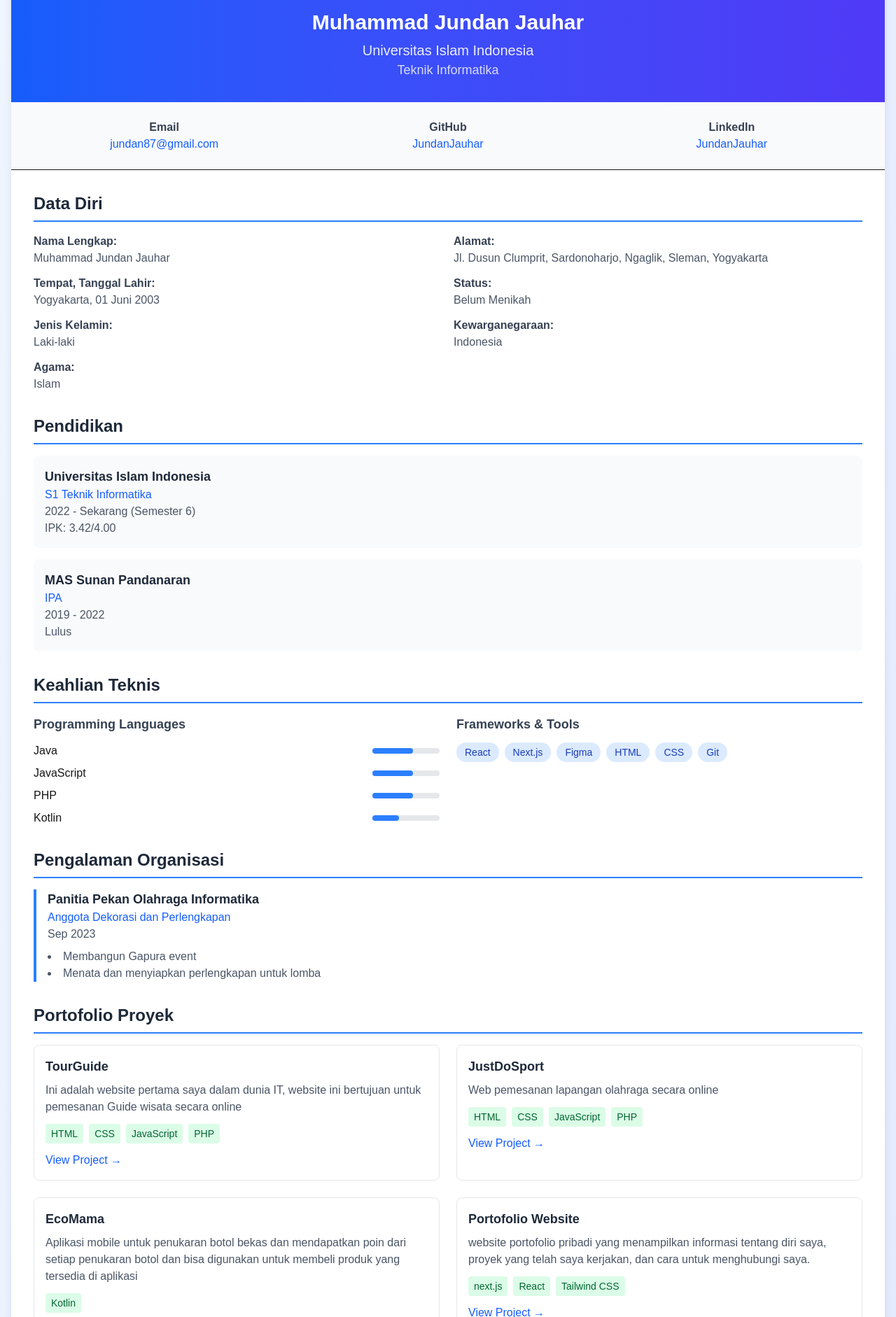
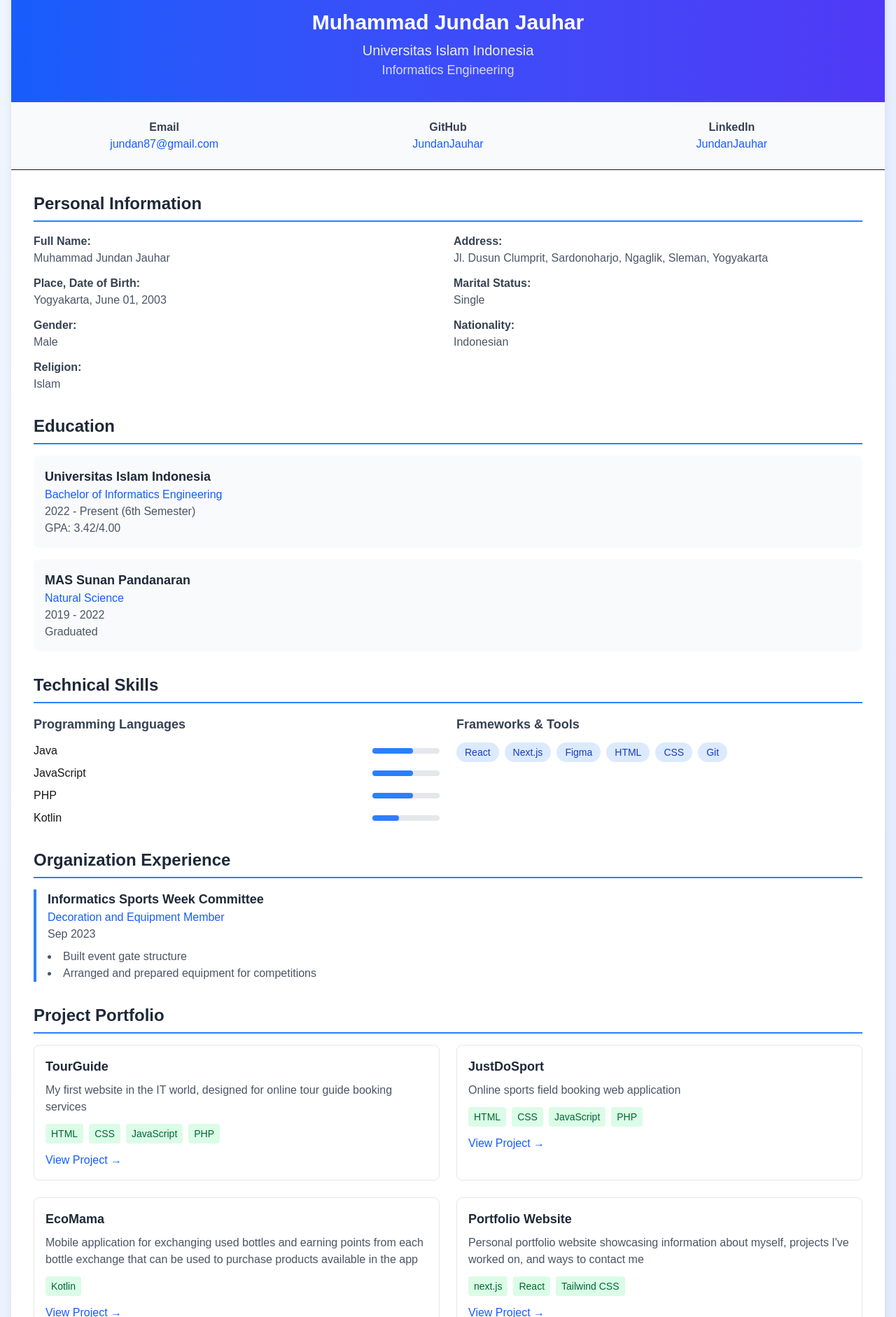
Before and after one commit to JundanJauhar/portfolio-website, a Next.js app: page / in a window 1280 px wide. Shown: the part 338-2220 px from the top of the page at 70% size. Built offline with nearby package versions, Linux system fonts and the light colour scheme.

Commit message:
add certificate and update describe certificate

```diff
--- a/src/app/cv/page.tsx
+++ b/src/app/cv/page.tsx
@@ -16,7 +16,7 @@ export default function CVPage() {
     try {
       console.log('Starting PDF generation...');
 
-      // Generate canvas dari HTML yang tersembunyi
+      // Generate canvas from hidden HTML
       const canvas = await html2canvas(cvRef.current, {
         scale: 2,
         useCORS: true,
@@ -29,7 +29,7 @@ export default function CVPage() {
 
       console.log('Canvas generated successfully');
 
-      // Buat PDF
+      // Create PDF
       const imgData = canvas.toDataURL('image/png');
       const pdf = new jsPDF('p', 'mm', 'a4');
 
@@ -38,7 +38,7 @@ export default function CVPage() {
       const imgWidth = canvas.width;
       const imgHeight = canvas.height;
 
-      // Calculate ratio untuk fit ke halaman
+      // Calculate ratio to fit the page
       const ratio = Math.min(pdfWidth / (imgWidth * 0.264583), pdfHeight / (imgHeight * 0.264583));
       const imgX = (pdfWidth - (imgWidth * 0.264583 * ratio)) / 2;
       const imgY = 0;
@@ -52,24 +52,24 @@ export default function CVPage() {
 
       console.log('PDF download initiated');
 
-      // Redirect ke halaman utama setelah 3 detik
+      // Redirect to main page after 3 seconds
       setTimeout(() => {
         router.push('/');
       }, 3000);
     } catch (error) {
       console.error('Error generating PDF:', error);
       const errorMessage = error instanceof Error ? error.message : 'Unknown error';
-      alert(`Gagal generate PDF: ${errorMessage}`);
+      alert(`Failed to generate PDF: ${errorMessage}`);
       router.push('/');
     }
   }, [router]);
 
-  // Auto generate PDF ketika component dimount
+  // Auto generate PDF when component mounts
   useEffect(() => {
     const timer = setTimeout(() => {
       console.log('Starting PDF generation after delay...');
       generatePDF();
-    }, 2000); // Tingkatkan delay ke 2 detik
+    }, 2000); // Increase delay to 2 seconds
 
     return () => clearTimeout(timer);
   }, [generatePDF]);
@@ -127,23 +127,23 @@ export default function CVPage() {
             {/* Personal Information */}
             <section>
               <h3 style={{ fontSize: '18px', fontWeight: 'bold', color: '#111827', marginBottom: '12px', paddingBottom: '4px', borderBottom: '2px solid #2563eb' }}>
-                INFORMASI PRIBADI
+                PERSONAL INFORMATION
               </h3>
               <div style={{ fontSize: '14px' }}>
-                <p style={{ margin: '8px 0' }}><strong>Nama:</strong> {personalData.fullName}</p>
-                <p style={{ margin: '8px 0' }}><strong>TTL:</strong> {personalData.birthPlace}, {personalData.birthDate}</p>
-                <p style={{ margin: '8px 0' }}><strong>Jenis Kelamin:</strong> {personalData.gender}</p>
-                <p style={{ margin: '8px 0' }}><strong>Agama:</strong> {personalData.religion}</p>
-                <p style={{ margin: '8px 0' }}><strong>Status:</strong> {personalData.maritalStatus}</p>
-                <p style={{ margin: '8px 0' }}><strong>Kewarganegaraan:</strong> {personalData.nationality}</p>
-                <p style={{ margin: '8px 0' }}><strong>Alamat:</strong> {personalData.address}</p>
+                <p style={{ margin: '8px 0' }}><strong>Name:</strong> {personalData.fullName}</p>
+                <p style={{ margin: '8px 0' }}><strong>Place, Date of Birth:</strong> {personalData.birthPlace}, {personalData.birthDate}</p>
+                <p style={{ margin: '8px 0' }}><strong>Gender:</strong> {personalData.gender}</p>
+                <p style={{ margin: '8px 0' }}><strong>Religion:</strong> {personalData.religion}</p>
+                <p style={{ margin: '8px 0' }}><strong>Marital Status:</strong> {personalData.maritalStatus}</p>
+                <p style={{ margin: '8px 0' }}><strong>Nationality:</strong> {personalData.nationality}</p>
+                <p style={{ margin: '8px 0' }}><strong>Address:</strong> {personalData.address}</p>
               </div>
             </section>
 
             {/* Languages */}
             <section>
               <h3 style={{ fontSize: '18px', fontWeight: 'bold', color: '#111827', marginBottom: '12px', paddingBottom: '4px', borderBottom: '2px solid #2563eb' }}>
-                BAHASA
+                LANGUAGES
               </h3>
               <div style={{ fontSize: '14px' }}>
                 {languagesData.map((lang, index) => (
@@ -158,7 +158,7 @@ export default function CVPage() {
             {/* Skills */}
             <section>
               <h3 style={{ fontSize: '18px', fontWeight: 'bold', color: '#111827', marginBottom: '12px', paddingBottom: '4px', borderBottom: '2px solid #2563eb' }}>
-                KEAHLIAN TEKNIS
+                TECHNICAL SKILLS
               </h3>
               <div style={{ fontSize: '14px' }}>
                 <div style={{ marginBottom: '12px' }}>
@@ -180,7 +180,7 @@ export default function CVPage() {
             {/* Education */}
             <section>
               <h3 style={{ fontSize: '18px', fontWeight: 'bold', color: '#111827', marginBottom: '12px', paddingBottom: '4px', borderBottom: '2px solid #2563eb' }}>
-                PENDIDIKAN
+                EDUCATION
               </h3>
               {educationData.map((edu, index) => (
                 <div key={index} style={{ marginBottom: '16px' }}>
@@ -199,7 +199,7 @@ export default function CVPage() {
             {/* Organization Experience */}
             <section>
               <h3 style={{ fontSize: '18px', fontWeight: 'bold', color: '#111827', marginBottom: '12px', paddingBottom: '4px', borderBottom: '2px solid #2563eb' }}>
-                PENGALAMAN ORGANISASI
+                ORGANIZATION EXPERIENCE
               </h3>
               {organizationData.map((exp, index) => (
                 <div key={index} style={{ marginBottom: '16px' }}>
@@ -222,7 +222,7 @@ export default function CVPage() {
             {/* Projects */}
             <section>
               <h3 style={{ fontSize: '18px', fontWeight: 'bold', color: '#111827', marginBottom: '12px', paddingBottom: '4px', borderBottom: '2px solid #2563eb' }}>
-                PORTFOLIO PROYEK
+                PROJECT PORTFOLIO
               </h3>
               <div>
                 {projectsData.map((project, index) => (
@@ -243,7 +243,7 @@ export default function CVPage() {
             {/* Certificates */}
             <section>
               <h3 style={{ fontSize: '18px', fontWeight: 'bold', color: '#111827', marginBottom: '12px', paddingBottom: '4px', borderBottom: '2px solid #2563eb' }}>
-                SERTIFIKAT
+                CERTIFICATES
               </h3>
               <div>
                 {certificatesData.map((cert, index) => (
--- a/src/components/Certificates.tsx
+++ b/src/components/Certificates.tsx
@@ -16,7 +16,7 @@ export default function Certificates({ certificates }: CertificatesProps) {
   return (
     <section>
       <h2 className="text-2xl font-bold text-gray-800 mb-4 border-b-2 border-blue-500 pb-2">
-        Sertifikat
+        Certificates
       </h2>
       <div className="space-y-3 ">
         {certificates.map((cert, index) => (
--- a/src/components/Education.tsx
+++ b/src/components/Education.tsx
@@ -15,7 +15,7 @@ export default function Education({ education }: EducationProps) {
   return (
     <section>
       <h2 className="text-2xl font-bold text-gray-800 mb-4 border-b-2 border-blue-500 pb-2">
-        Pendidikan
+        Education
       </h2>
       <div className="space-y-4">
         {education.map((edu, index) => (
--- a/src/components/Footer.tsx
+++ b/src/components/Footer.tsx
@@ -11,7 +11,7 @@ export default function Footer({ onDownloadCV, onContact }: FooterProps) {
   return (
     <div className="bg-gray-50 p-6 text-center border-t">
       <p className="text-gray-600">
-        Terima kasih atas perhatiannya. Saya siap untuk berkontribusi dan belajar dalam program magang ini.
+        Thank you for your attention. I am ready to contribute and learn in this internship program.
       </p>
       <div className="mt-4 flex flex-col md:flex-row md:justify-center md:items-center gap-4">
         <button
@@ -24,7 +24,7 @@ export default function Footer({ onDownloadCV, onContact }: FooterProps) {
           onClick={onContact}
           className="border border-blue-600 text-blue-600 px-6 py-2 rounded-lg hover:bg-blue-50 transition-colors"
         >
-          Hubungi Saya
+          Contact Me
         </button>
       </div>
     </div>
--- a/src/components/LanguageSkills.tsx
+++ b/src/components/LanguageSkills.tsx
@@ -13,7 +13,7 @@ export default function LanguageSkills({ languages }: LanguageSkillsProps) {
   return (
     <section>
       <h2 className="text-2xl font-bold text-gray-800 mb-4 border-b-2 border-blue-500 pb-2">
-        Kemampuan Bahasa
+        Language Skills
       </h2>
       <div className="grid grid-cols-1 md:grid-cols-3 gap-4">
         {languages.map((language, index) => (
--- a/src/components/Motivation.tsx
+++ b/src/components/Motivation.tsx
@@ -8,7 +8,7 @@ export default function Motivation({ motivationText }: MotivationProps) {
   return (
     <section>
       <h2 className="text-2xl font-bold text-gray-800 mb-4 border-b-2 border-blue-500 pb-2">
-        Motivasi Magang
+        Internship Motivation
       </h2>
       <div className="bg-blue-50 p-6 rounded-lg">
         <p className="text-gray-700 leading-relaxed">
--- a/src/components/OrganizationExperience.tsx
+++ b/src/components/OrganizationExperience.tsx
@@ -15,7 +15,7 @@ export default function OrganizationExperience({ experiences }: OrganizationExpe
   return (
     <section>
       <h2 className="text-2xl font-bold text-gray-800 mb-4 border-b-2 border-blue-500 pb-2">
-        Pengalaman Organisasi
+        Organization Experience
       </h2>
       <div className="space-y-4">
         {experiences.map((exp, index) => (
--- a/src/components/PersonalData.tsx
+++ b/src/components/PersonalData.tsx
@@ -19,38 +19,38 @@ export default function PersonalData({ personalInfo }: PersonalDataProps) {
   return (
     <section>
       <h2 className="text-2xl font-bold text-gray-800 mb-4 border-b-2 border-blue-500 pb-2">
-        Data Diri
+        Personal Information
       </h2>
       <div className="grid grid-cols-1 md:grid-cols-2 gap-4">
         <div className="space-y-3">
           <div>
-            <span className="font-semibold text-gray-700">Nama Lengkap:</span>
+            <span className="font-semibold text-gray-700">Full Name:</span>
             <p className="text-gray-600">{personalInfo.fullName}</p>
           </div>
           <div>
-            <span className="font-semibold text-gray-700">Tempat, Tanggal Lahir:</span>
+            <span className="font-semibold text-gray-700">Place, Date of Birth:</span>
             <p className="text-gray-600">{personalInfo.birthPlace}, {personalInfo.birthDate}</p>
           </div>
           <div>
-            <span className="font-semibold text-gray-700">Jenis Kelamin:</span>
+            <span className="font-semibold text-gray-700">Gender:</span>
             <p className="text-gray-600">{personalInfo.gender}</p>
           </div>
           <div>
-            <span className="font-semibold text-gray-700">Agama:</span>
+            <span className="font-semibold text-gray-700">Religion:</span>
             <p className="text-gray-600">{personalInfo.religion}</p>
           </div>
         </div>
         <div className="space-y-3">
           <div>
-            <span className="font-semibold text-gray-700">Alamat:</span>
+            <span className="font-semibold text-gray-700">Address:</span>
             <p className="text-gray-600">{personalInfo.address}</p>
           </div>
           <div>
-            <span className="font-semibold text-gray-700">Status:</span>
+            <span className="font-semibold text-gray-700">Marital Status:</span>
             <p className="text-gray-600">{personalInfo.maritalStatus}</p>
           </div>
           <div>
-            <span className="font-semibold text-gray-700">Kewarganegaraan:</span>
+            <span className="font-semibold text-gray-700">Nationality:</span>
             <p className="text-gray-600">{personalInfo.nationality}</p>
           </div>
         </div>
--- a/src/components/ProjectPortfolio.tsx
+++ b/src/components/ProjectPortfolio.tsx
@@ -17,7 +17,7 @@ export default function ProjectPortfolio({ projects }: ProjectPortfolioProps) {
   return (
     <section>
       <h2 className="text-2xl font-bold text-gray-800 mb-4 border-b-2 border-blue-500 pb-2">
-        Portofolio Proyek
+        Project Portfolio
       </h2>
       <div className="grid grid-cols-1 md:grid-cols-2 gap-6">
         {projects.map((project, index) => (
--- a/src/components/Skills.tsx
+++ b/src/components/Skills.tsx
@@ -22,7 +22,7 @@ export default function Skills({ skills }: SkillsProps) {
   return (
     <section>
       <h2 className="text-2xl font-bold text-gray-800 mb-4 border-b-2 border-blue-500 pb-2">
-        Keahlian Teknis
+        Technical Skills
       </h2>
       <div className="grid grid-cols-1 md:grid-cols-2 gap-6">
         <div>
--- a/src/data/portfolioData.ts
+++ b/src/data/portfolioData.ts
@@ -1,8 +1,8 @@
-// Data untuk halaman portfolio
+// Portfolio page data
 export const userData = {
   name: "Muhammad Jundan Jauhar",
   title: "Universitas Islam Indonesia",
-  subtitle: "Teknik Informatika",
+  subtitle: "Informatics Engineering",
   img: "/profile.jpg"
 };
 
@@ -16,26 +16,26 @@ export const contactData = {
 export const personalData = {
   fullName: "Muhammad Jundan Jauhar",
   birthPlace: "Yogyakarta",
-  birthDate: "01 Juni 2003",
-  gender: "Laki-laki",
+  birthDate: "June 01, 2003",
+  gender: "Male",
   religion: "Islam",
   address: "Jl. Dusun Clumprit, Sardonoharjo, Ngaglik, Sleman, Yogyakarta",
-  maritalStatus: "Belum Menikah",
-  nationality: "Indonesia"
+  maritalStatus: "Single",
+  nationality: "Indonesian"
 };
 
 export const educationData = [
   {
     institution: "Universitas Islam Indonesia",
-    degree: "S1 Teknik Informatika",
-    period: "2022 - Sekarang (Semester 6)",
-    grade: "IPK: 3.42/4.00"
+    degree: "Bachelor of Informatics Engineering",
+    period: "2022 - Present (6th Semester)",
+    grade: "GPA: 3.42/4.00"
   },
   {
     institution: "MAS Sunan Pandanaran",
-    degree: "IPA",
+    degree: "Natural Science",
     period: "2019 - 2022",
-    grade: "Lulus"
+    grade: "Graduated"
   }
 ];
 
@@ -53,12 +53,12 @@ export const skillsData = {
 
 export const organizationData = [
   {
-    organization: "Panitia Pekan Olahraga Informatika",
-    position: "Anggota Dekorasi dan Perlengkapan",
+    organization: "Informatics Sports Week Committee",
+    position: "Decoration and Equipment Member",
     period: "Sep 2023",
     responsibilities: [
-      "Membangun Gapura event",
-      "Menata dan menyiapkan perlengkapan untuk lomba"
+      "Built event gate structure",
+      "Arranged and prepared equipment for competitions"
     ]
   }
 ];
@@ -66,25 +66,25 @@ export const organizationData = [
 export const projectsData = [
   {
     title: "TourGuide",
-    description: "Ini adalah website pertama saya dalam dunia IT, website ini bertujuan untuk pemesanan Guide wisata secara online",
+    description: "My first website in the IT world, designed for online tour guide booking services",
     technologies: ["HTML", "CSS", "JavaScript", "PHP"],
     link: "https://github.com/JundanJauhar/TourGuide",
   },
   {
     title: "JustDoSport",
-    description: "Web pemesanan lapangan olahraga secara online",
+    description: "Online sports field booking web application",
     technologies: ["HTML", "CSS", "JavaScript", "PHP"],
     link: "https://github.com/JundanJauhar/justdosport",
   },
   {
     title: "EcoMama",
-    description: "Aplikasi mobile untuk penukaran botol bekas dan mendapatkan poin dari setiap penukaran botol dan bisa digunakan untuk membeli produk yang tersedia di aplikasi",
+    description: "Mobile application for exchanging used bottles and earning points from each bottle exchange that can be used to purchase products available in the app",
     technologies: ["Kotlin"],
     link: "https://github.com/JundanJauhar/EcoMama",
   },
   {
-    title: "Portofolio Website",
-    description: "website portofolio pribadi yang menampilkan informasi tentang diri saya, proyek yang telah saya kerjakan, dan cara untuk menghubungi saya.",
+    title: "Portfolio Website",
+    description: "Personal portfolio website showcasing information about myself, projects I've worked on, and ways to contact me",
     technologies: ["next.js", "React", "Tailwind CSS"],
     link: "https://github.com/JundanJauhar/portfolio-website",
   }
@@ -92,34 +92,40 @@ export const projectsData = [
 
 export const certificatesData = [
   {
-    name: "Sertifikat Kelas Belajar Next.js dengan Headless CMS",
+    name: "Next.js with Headless CMS Learning Certificate",
     year: "2025",
     img: "/nextJs-sertifikat.jpg",
-    describe: "Sertifikat ini diberikan setelah menyelesaikan kelas Next.js dengan Headless CMS, yang mencakup pembuatan aplikasi web dinamis menggunakan Next.js dan integrasi dengan sistem manajemen konten headless."
+    describe: "On August 4, 2025, I successfully completed the Next.js with Headless CMS online course organized by CodePolitan. This program enhanced my skills in building modern web applications using Next.js, integrating headless CMS solutions for content management, and implementing server-side rendering and static site generation. The certificate validates my competence in developing scalable and content-driven web applications."
   },
   {
-    name: "Sertifikat Kelas Belajar ReactJS",
+    name: "ReactJS Learning Certificate",
     year: "2024",
     img: "/reactJs-sertifikat.jpg",
-    describe: "Sertifikat ini diberikan setelah menyelesaikan kelas ReactJS, yang mencakup pembuatan aplikasi web interaktif menggunakan React."
+    describe: "On September 15, 2024, I successfully completed the ReactJS online course organized by CodePolitan. Throughout this program, I learned the fundamentals of React, including component-based architecture, state management, props handling, and building dynamic, responsive user interfaces. The certificate confirms my ability to apply ReactJS concepts in front-end development projects."
   },
   {
-    name: "Sertifikat Kelas Belajar Dasar HTML",
+    name: "Basic HTML Learning Certificate",
     year: "2023",
     img: "/html-sertifikat.jpg",
-    describe: "Sertifikat ini diberikan setelah menyelesaikan kelas dasar HTML, yang mencakup pembuatan struktur dasar halaman web menggunakan HTML."
+    describe: "On August 10, 2023, I successfully completed the Basic HTML online course organized by CodePolitan. This program provided me with foundational knowledge of HTML structure, elements, and syntax, enabling me to create and structure web pages effectively. The certificate signifies that I have met all the learning objectives and requirements of the course."
+  },
+  {
+    name: "Cybersecurity Essentials - Genap 2025",
+    year: "2025",
+    img: "/cyber-sertifikat.jpg",
+    describe: "On August 13, 2025, I successfully completed the Cybersecurity Essentials training program organized by Universitas Islam Indonesia through the Cisco Networking Academy. This program equipped me with fundamental knowledge of cybersecurity principles, including risk management, system threats and vulnerabilities, network security concepts, and data protection practices. The certificate serves as evidence that I have fulfilled all course requirements and assessments provided by the instructor."
   }
 ];
 
 export const languagesData = [
-  { name: "Bahasa Indonesia", level: "Native" },
-  { name: "Bahasa Inggris", level: "Basic" }
+  { name: "Indonesian", level: "Native" },
+  { name: "English", level: "Intermediate" }
 ];
 
 export const motivationText = `
-Saya sangat antusias untuk mengikuti program magang ini karena ingin menerapkan
-ilmu yang telah saya pelajari di perkuliahan ke dalam dunia kerja yang nyata.
-Saya percaya bahwa pengalaman magang akan memberikan wawasan berharga tentang
-industri teknologi dan membantu saya mengembangkan keterampilan profesional.
-Saya siap berkontribusi dengan dedikasi tinggi dan semangat belajar yang besar.
+I am very enthusiastic about joining this internship program because I want to apply
+the knowledge I have learned in college to the real working world.
+I believe that internship experience will provide valuable insights into
+the technology industry and help me develop professional skills.
+I am ready to contribute with high dedication and great learning spirit.
 `;
```
Also changed, not shown: public/cyber-sertifikat.jpg (added).
